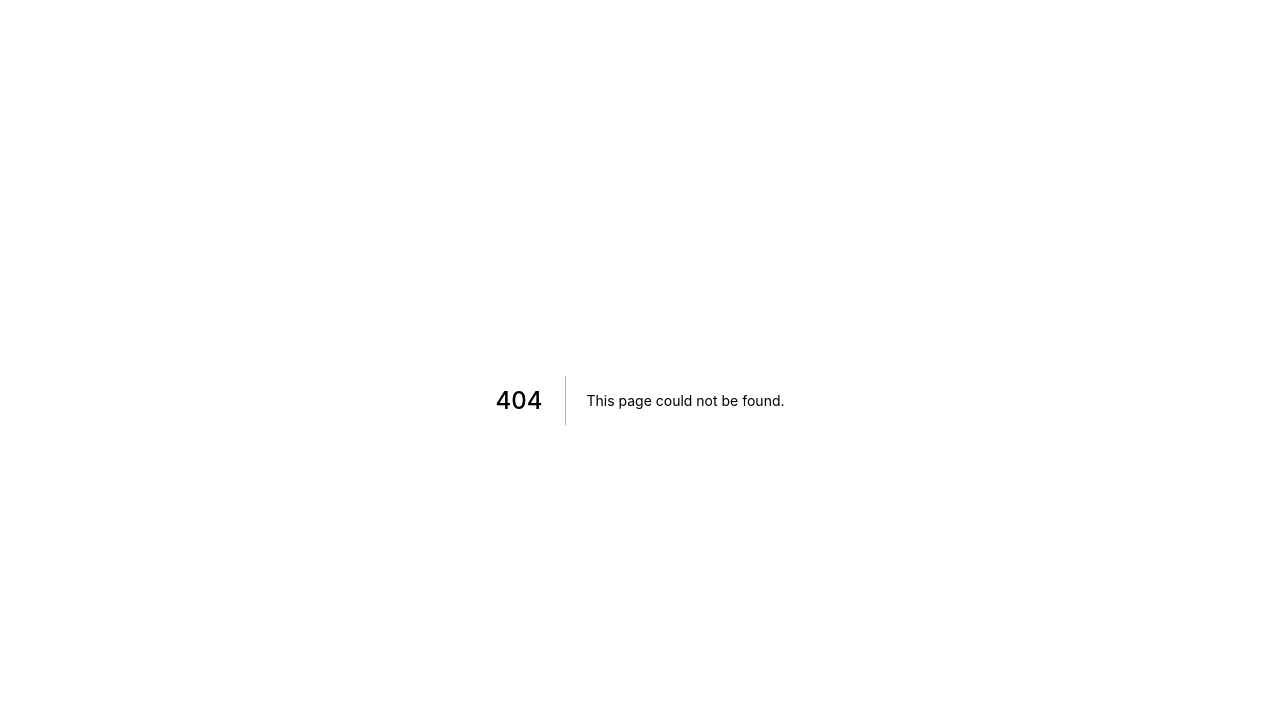
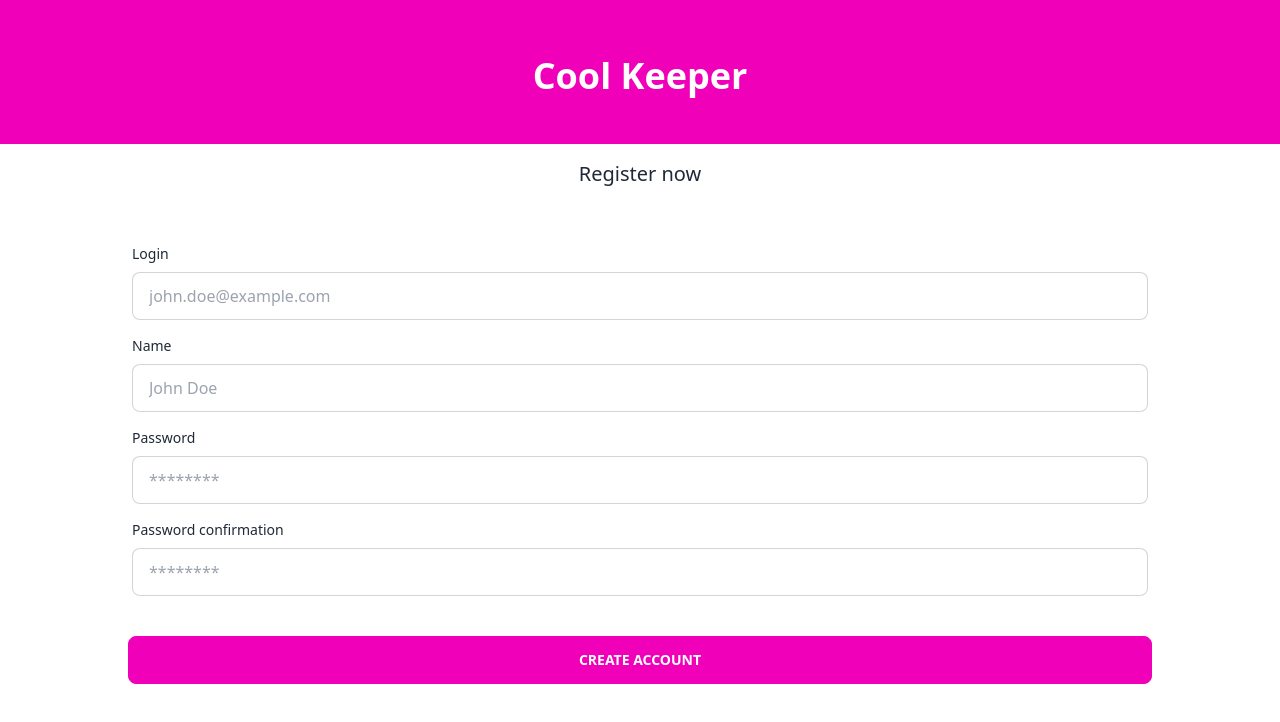
Before and after one commit to vitorwlima/cool-keeper, a Next.js app: page /register in a window 1280 px wide. Before the commit this address had no page. Shown: the top 722 px of the page. Built offline with nearby package versions, Linux system fonts and the light colour scheme.

Commit message:
feat: add register page

```diff
--- /dev/null
+++ b/src/pages/register.tsx
@@ -0,0 +1,97 @@
+import axios from 'axios'
+import type { NextPage } from 'next'
+import { useRouter } from 'next/router'
+import { FormEvent, useState } from 'react'
+
+const Register: NextPage = () => {
+  const router = useRouter()
+  const [login, setLogin] = useState('')
+  const [name, setName] = useState('')
+  const [password, setPassword] = useState('')
+  const [passwordConfirmation, setPasswordConfirmation] = useState('')
+
+  const handleSubmit = async (event: FormEvent<HTMLFormElement>) => {
+    event.preventDefault()
+
+    if (password !== passwordConfirmation) {
+      console.info('Passwords do not match.')
+      return
+    }
+
+    try {
+      await axios.post('/api/register', {
+        name,
+        login,
+        password,
+      })
+
+      router.push('/sign-in')
+    } catch (err) {
+      console.info('Register error:', err)
+    }
+  }
+
+  return (
+    <main>
+      <section className="bg-secondary text-secondary-content flex flex-col items-center justify-center py-12">
+        <strong className="text-4xl mt-2">Cool Keeper</strong>
+      </section>
+      <section>
+        <h1 className="text-center mt-4 mb-12 text-xl">Register now</h1>
+      </section>
+      <section>
+        <form className="max-w-5xl mx-auto" onSubmit={handleSubmit}>
+          <label className="label flex flex-col items-start">
+            <span className="label-text mb-2">Login</span>
+            <input
+              type="text"
+              placeholder="john.doe@example.com"
+              className="input input-bordered w-full"
+              name="login"
+              value={login}
+              onChange={(e) => setLogin(e.target.value)}
+            />
+          </label>
+          <label className="label flex flex-col items-start">
+            <span className="label-text mb-2">Name</span>
+            <input
+              type="text"
+              placeholder="John Doe"
+              className="input input-bordered w-full"
+              name="name"
+              value={name}
+              onChange={(e) => setName(e.target.value)}
+            />
+          </label>
+          <label className="label flex flex-col items-start">
+            <span className="label-text mb-2">Password</span>
+            <input
+              type="password"
+              placeholder="********"
+              className="input input-bordered w-full"
+              name="password"
+              value={password}
+              onChange={(e) => setPassword(e.target.value)}
+            />
+          </label>
+          <label className="label flex flex-col items-start">
+            <span className="label-text mb-2">Password confirmation</span>
+            <input
+              type="password"
+              placeholder="********"
+              className="input input-bordered w-full"
+              name="password_confirmation"
+              value={passwordConfirmation}
+              onChange={(e) => setPasswordConfirmation(e.target.value)}
+            />
+          </label>
+          <button type="submit" className="btn btn-secondary w-full mt-8">
+            Create account
+          </button>
+        </form>
+      </section>
+    </main>
+  )
+}
+
+export default Register
--- a/src/pages/sign-in.tsx
+++ b/src/pages/sign-in.tsx
@@ -24,7 +24,7 @@ const SignIn: NextPage = () => {
       return
     }
 
-    console.log('Wrong credentials. Try again.')
+    console.info('Wrong credentials. Try again.')
   }
 
   return (
@@ -41,7 +41,7 @@ const SignIn: NextPage = () => {
             <span className="label-text mb-2">Login</span>
             <input
               type="text"
-              placeholder="Login goes here"
+              placeholder="john.doe@example.com"
               className="input input-bordered w-full"
               name="login"
               value={login}
```
